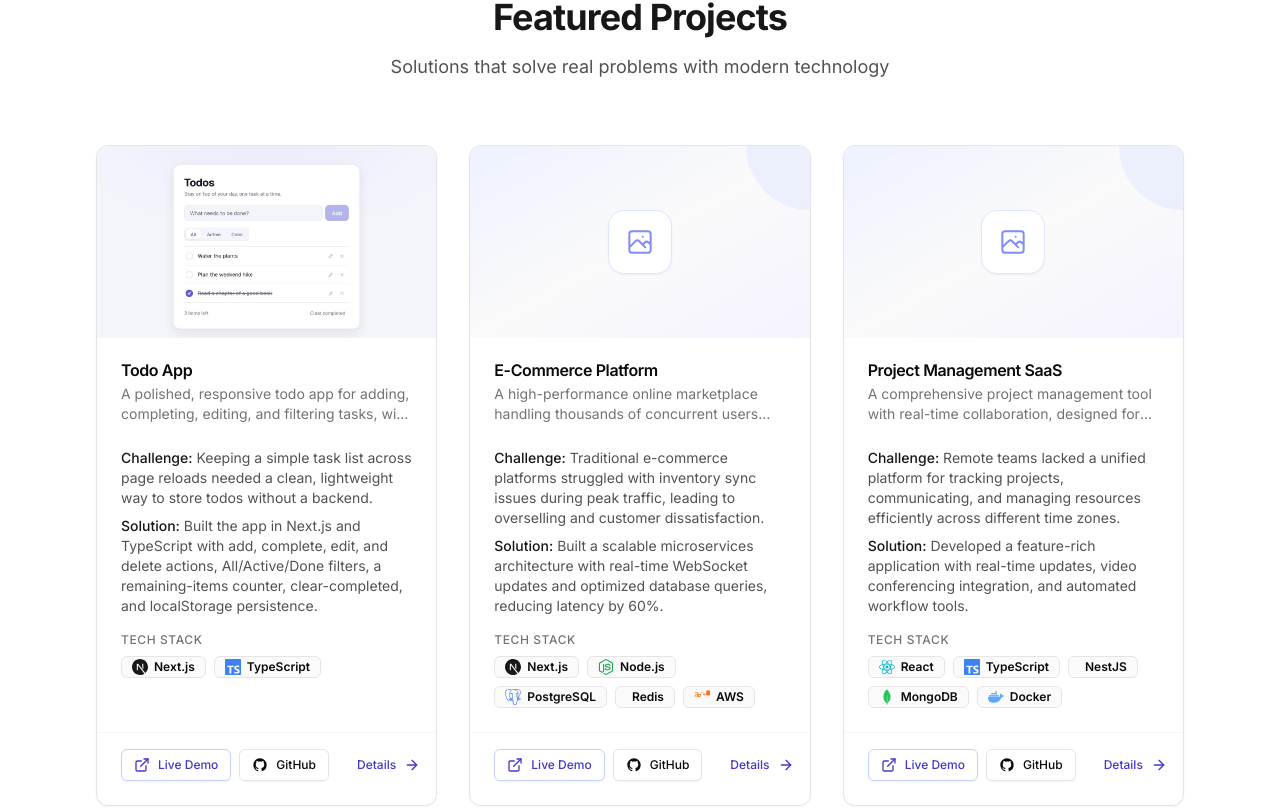
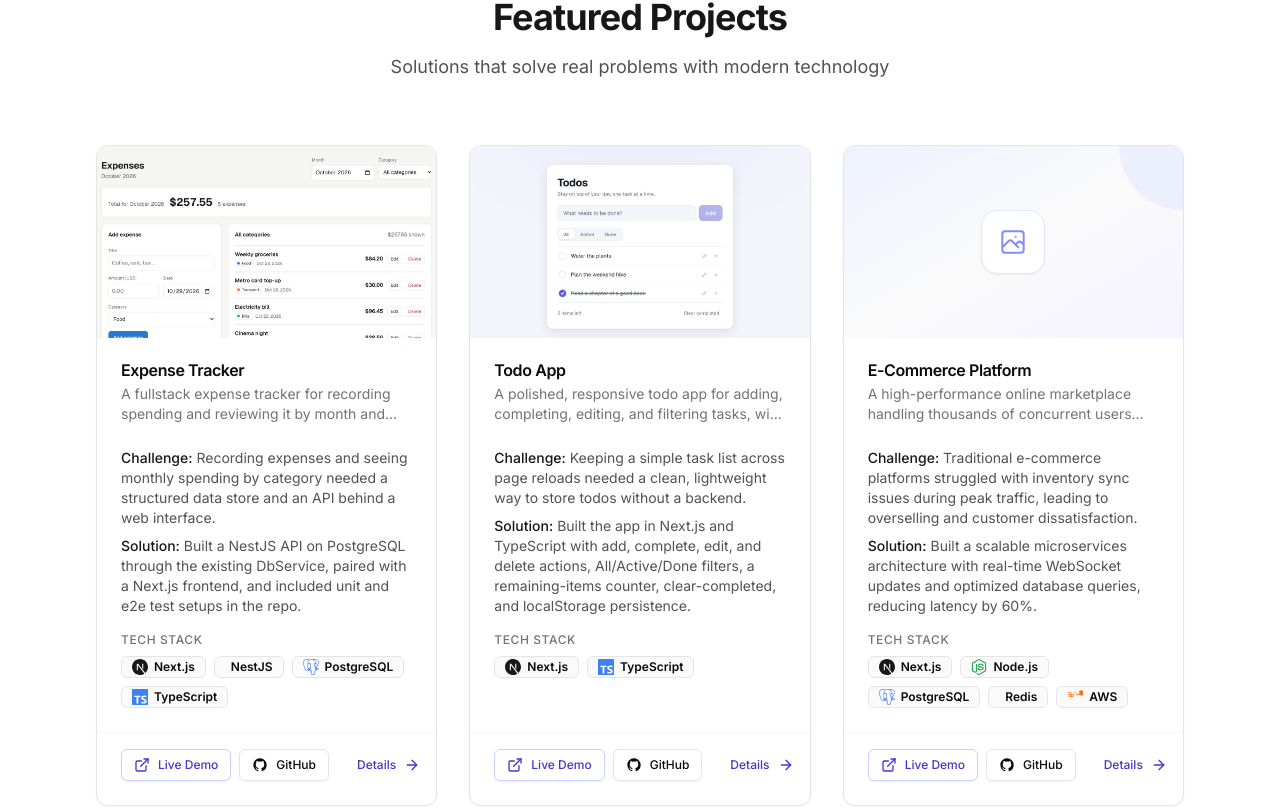
Before and after one commit to catvuduong/dcv-portfolio-v2, a Next.js app: page / in a window 1280 px wide. Shown: the part 1468-2280 px from the top of the page. Built offline with nearby package versions, Linux system fonts and the light colour scheme.

Commit message:
feat(projects): add expense-tracker (#4)

```diff
--- a/src/data/portfolio.ts
+++ b/src/data/portfolio.ts
@@ -75,6 +75,20 @@ export type Project = {
 };
 
 export const projects: Project[] = [
+  {
+    id: "expense-tracker",
+    title: "Expense Tracker",
+    description:
+      "A fullstack expense tracker for recording spending and reviewing it by month and category.",
+    problem:
+      "Recording expenses and seeing monthly spending by category needed a structured data store and an API behind a web interface.",
+    solution:
+      "Built a NestJS API on PostgreSQL through the existing DbService, paired with a Next.js frontend, and included unit and e2e test setups in the repo.",
+    techStack: ["Next.js", "NestJS", "PostgreSQL", "TypeScript"],
+    liveUrl: "https://expense-tracker-web-7e90.vercel.app",
+    githubUrl: "https://github.com/catvuduong/expense-tracker",
+    image: "/projects/expense-tracker.jpg",
+  },
   {
     id: "todo-app",
     title: "Todo App",
```
Also changed, not shown: public/projects/expense-tracker.jpg (added).
